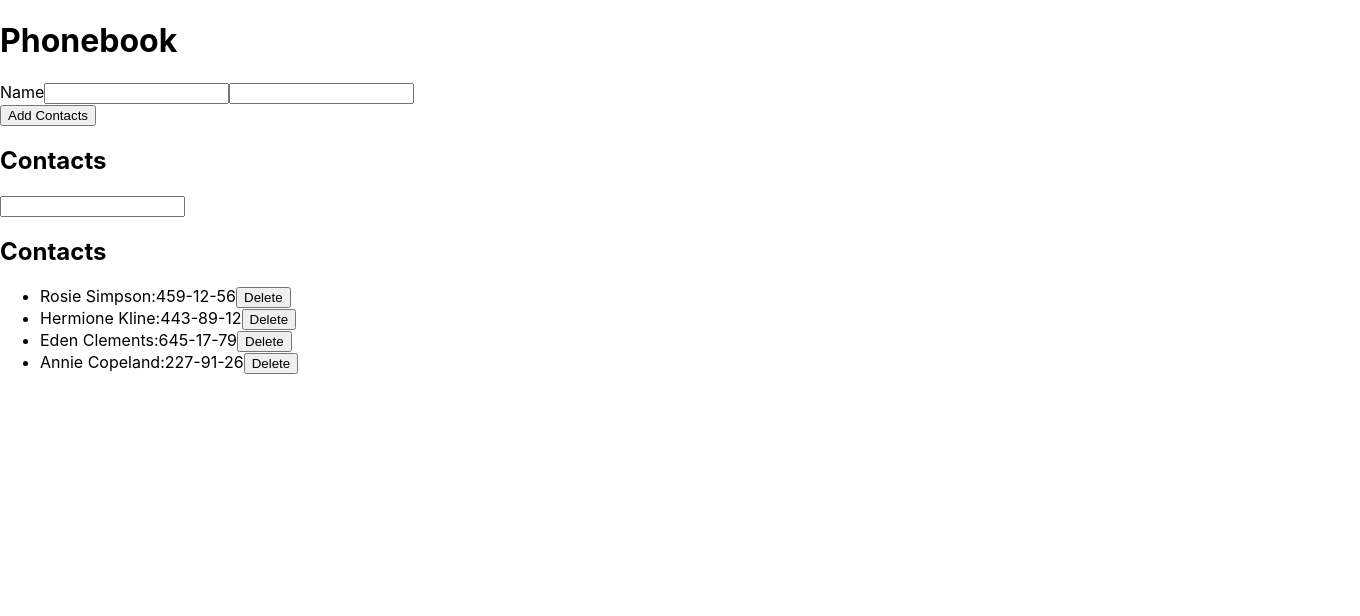
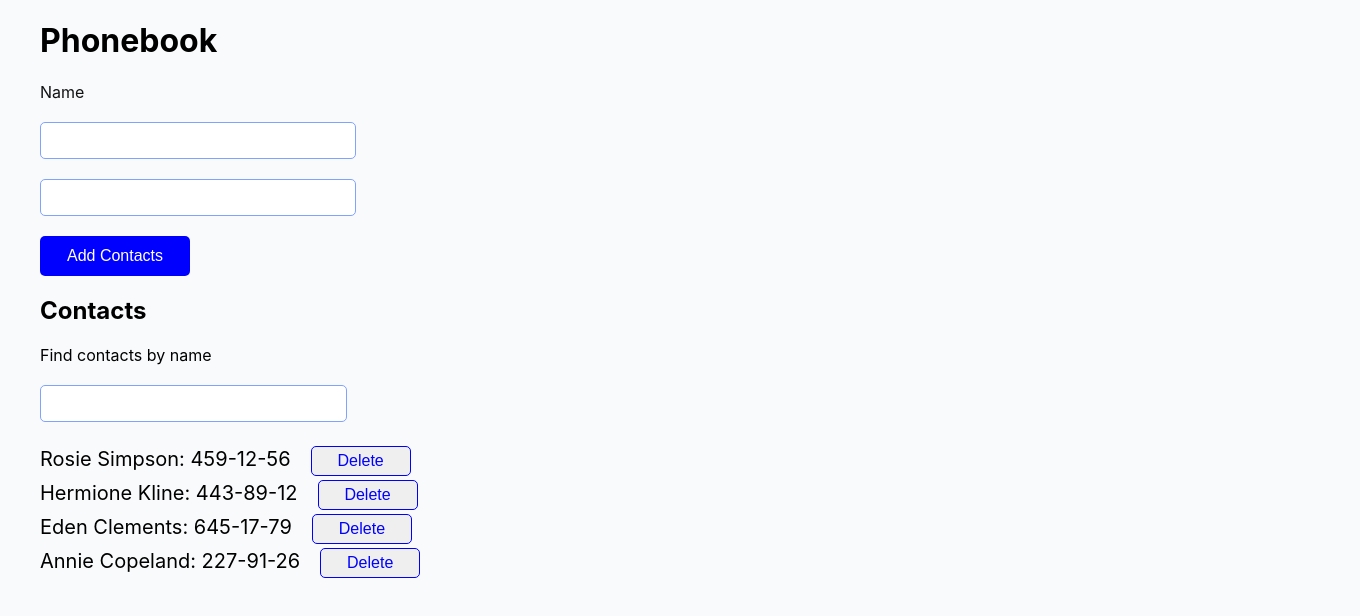
Before and after one commit to ViktoriiaZinec/goit-react-hw-02-phonebook, a React (Create React App) app: page / in a window 1280 px wide. Shown: the top 616 px of the page, 1360 px wide, since content can reach past the window. Built offline with nearby package versions, Linux system fonts and the light colour scheme.

Commit message:
Add styles, propTypes

```diff
--- a/src/components/AddContacts/AddContacts.jsx
+++ b/src/components/AddContacts/AddContacts.jsx
@@ -1,5 +1,6 @@
 import { Component } from 'react';
-import css from './AddContacts.css';
+import css from './AddContacts.module.css';
+import propTypes from 'prop-types';
 
 export class AddContacts extends Component {
   state = {
@@ -24,7 +25,7 @@ export class AddContacts extends Component {
   };
   render() {
     return (
-      <form onSubmit={this.handleSubmit}>
+      <form className={css.form} onSubmit={this.handleSubmit}>
         <div className={css.form_name}>
           <label htmlFor="input1" className={css.form_label}>
             Name
@@ -56,3 +57,7 @@ export class AddContacts extends Component {
     );
   }
 }
+
+AddContacts.propTypes = {
+  createUser: propTypes.func.isRequired,
+};
--- /dev/null
+++ b/src/components/AddContacts/AddContacts.module.css
@@ -0,0 +1,34 @@
+form {
+  display: block;
+  padding: 0 40px;
+  width: 100%;
+  color: rgb(18, 18, 19);
+  margin-right: auto;
+  margin-left: auto;
+}
+
+form input {
+  margin-top: 20px;
+  display: flex;
+  justify-content: center;
+  text-align: left;
+  padding: 10px;
+  margin-bottom: 20px;
+  outline-color: blue;
+  width: 23%;
+  height: 15px;
+  border: 1px solid rgb(129, 162, 255);
+  border-radius: 5px;
+}
+.btn_primary {
+  outline: none;
+  cursor: pointer;
+  border: none;
+  border-radius: 5px;
+  background-color: blue;
+  width: 150px;
+  height: 40px;
+  color: white;
+  font-size: 16px;
+  transition: background-color cubic-bezier(0.075, 0.82, 0.165, 1);
+}
--- a/src/components/ContactsList/ContactsList.jsx
+++ b/src/components/ContactsList/ContactsList.jsx
@@ -1,12 +1,15 @@
+import css from './ContactsList.module.css';
+import propTypes from 'prop-types';
+
 export function ContactsList({ contacts, deleteContact }) {
   return (
     <div>
-      <h2>Contacts</h2>
-      <ul>
+      <ul className={css.list}>
         {contacts.map(contact => (
           <li key={contact.id}>
-            {contact.name}:{contact.number}
+            {contact.name}: {contact.number}
             <button
+              className={css.btnDelete}
               onClick={event => {
                 deleteContact(contact.id);
               }}
@@ -19,3 +22,14 @@ export function ContactsList({ contacts, deleteContact }) {
     </div>
   );
 }
+
+ContactsList.propTypes = {
+  contacts: propTypes.arrayOf(
+    propTypes.shape({
+      id: propTypes.string.isRequired,
+      name: propTypes.string.isRequired,
+      number: propTypes.string.isRequired,
+    })
+  ),
+  deleteContact: propTypes.func.isRequired,
+};
--- /dev/null
+++ b/src/components/ContactsList/ContactsList.module.css
@@ -0,0 +1,22 @@
+.list {
+  list-style: none;
+  justify-content: space-between;
+  font-size: 20px;
+  line-height: 1.7;
+}
+.btnDelete {
+  outline: none;
+  margin-left: 20px;
+  cursor: pointer;
+  border-radius: 5px;
+  border: 1px solid blue;
+  width: 100px;
+  height: 30px;
+  color: blue;
+  font-size: 16px;
+  transition: background-color cubic-bezier(0.075, 0.82, 0.165, 1);
+}
+.btnDelete:hover,
+.btnDelete:focus {
+  background-color: rgb(178, 178, 249);
+}
--- a/src/components/Filter/Filter.jsx
+++ b/src/components/Filter/Filter.jsx
@@ -1,11 +1,24 @@
+import css from './Filter.module.css';
+import propTypes from 'prop-types';
+
 export function Filter({ filter, setFilter }) {
   const handleFilterChange = evt => {
     evt.preventDefault();
     setFilter(evt.target.value);
   };
   return (
-    <div>
-      <input type="text" onChange={handleFilterChange} />
+    <div className={css.filter_container}>
+      <p className={css.title_find}>Find contacts by name</p>
+      <input
+        className={css.input_find}
+        type="text"
+        onChange={handleFilterChange}
+      />
     </div>
   );
 }
+
+Filter.propTypes = {
+  filter: propTypes.string.isRequired,
+  setFilter: propTypes.func.isRequired,
+};
--- /dev/null
+++ b/src/components/Filter/Filter.module.css
@@ -0,0 +1,16 @@
+.filter_container {
+  margin-left: 40px;
+}
+.input_find {
+  margin-top: 20px;
+  display: flex;
+  justify-content: center;
+  text-align: left;
+  padding: 10px;
+  margin-bottom: 20px;
+  outline-color: blue;
+  width: 23%;
+  height: 15px;
+  border: 1px solid rgb(129, 162, 255);
+  border-radius: 5px;
+}
--- a/src/index.css
+++ b/src/index.css
@@ -7,9 +7,14 @@ body {
     sans-serif;
   -webkit-font-smoothing: antialiased;
   -moz-osx-font-smoothing: grayscale;
+  background-color: rgb(248, 250, 252);
 }
 
 code {
   font-family: source-code-pro, Menlo, Monaco, Consolas, 'Courier New',
     monospace;
 }
+h1,
+h2 {
+  margin-left: 40px;
+}
```
Also changed, not shown: src/components/AddContacts/AddContacts.css (deleted).
